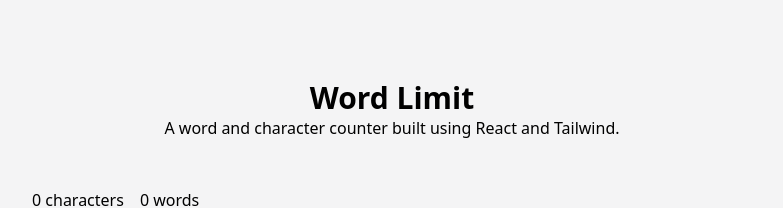
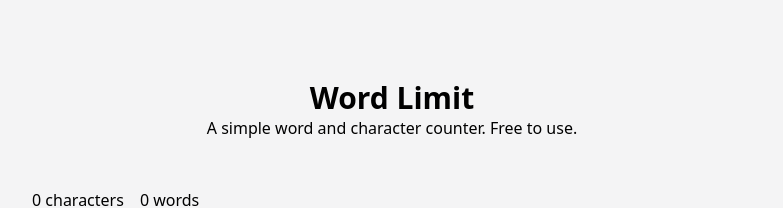
Before and after one commit to architchandra/count-my-words, a React (Create React App) app: page / in a window 1280 px wide. Shown: the top 208 px of the page, without its empty margins (248-1031 px from the left). Built offline with nearby package versions, Linux system fonts and the light colour scheme.

Commit message:
Modify app description

```diff
--- a/src/components/App.js
+++ b/src/components/App.js
@@ -19,7 +19,7 @@ function App() {
             Word Limit
           </h1>
           <h3>
-            A word and character counter built using React and Tailwind.
+            A simple word and character counter. Free to use.
           </h3>
         </div>
         <Results text={text} />
```
